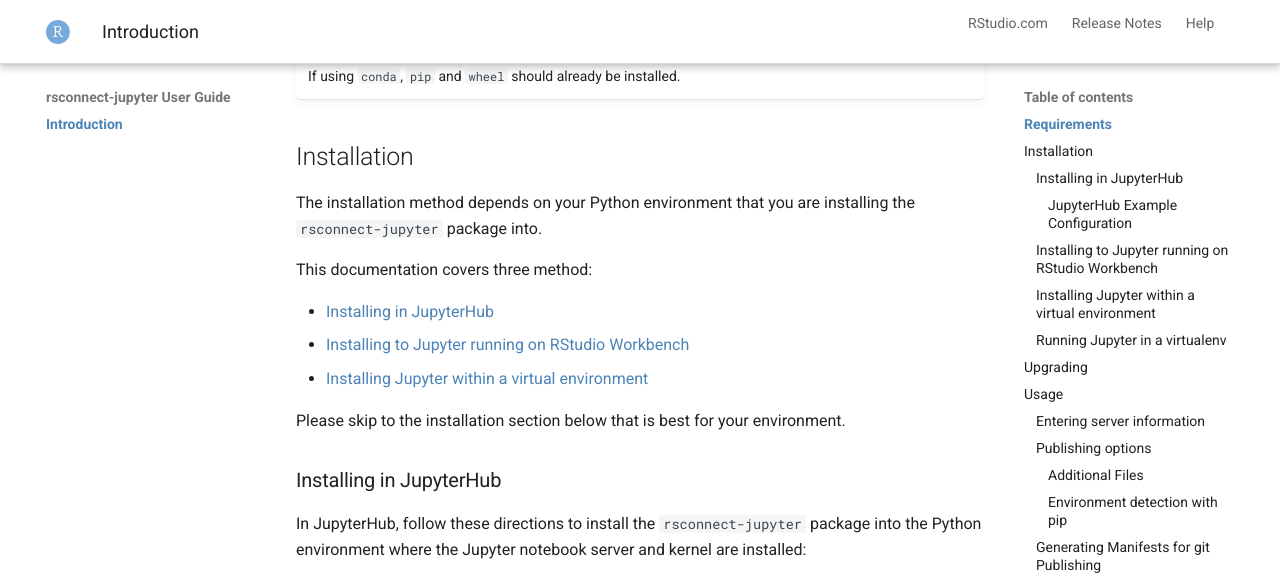
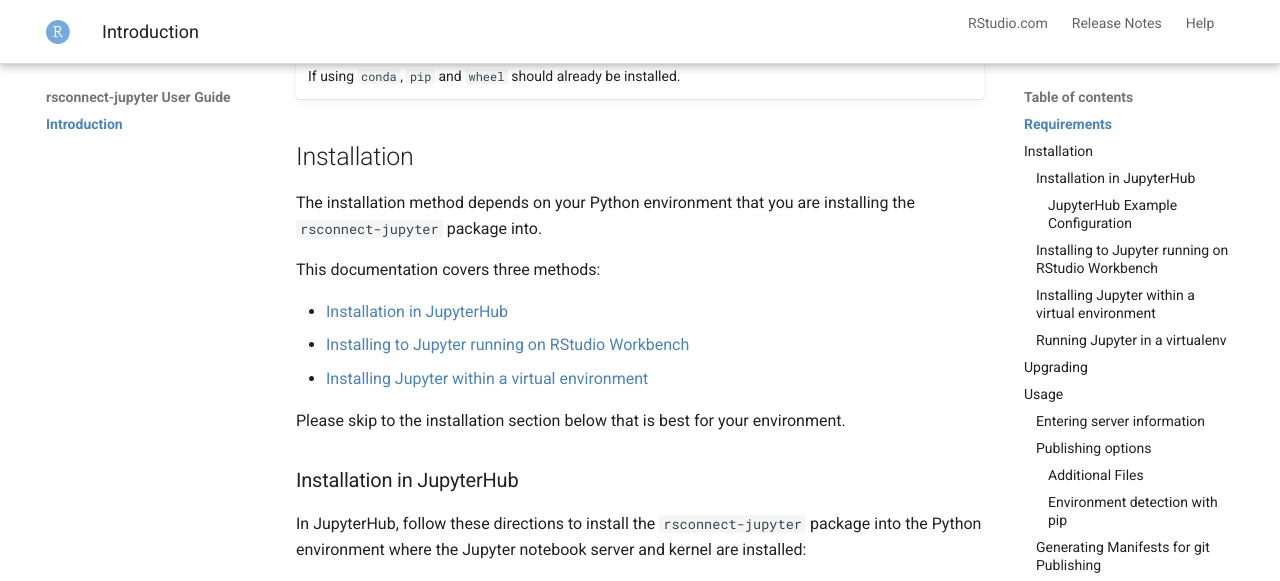
Before and after one commit to rstudio/rsconnect-jupyter, an MkDocs documentation site: the page built from docs/docs/index.md, in a window 1280 px wide and 900 px high, scrolled down 531 px. Shown: the top 581 px of the window. Built offline with MkDocs 1.6.1 and Material for MkDocs 9.7.7, drawn with Linux system fonts in a browser that asks for light colours.

Commit message:
Update index.md

```diff
--- a/docs/docs/index.md
+++ b/docs/docs/index.md
@@ -17,16 +17,16 @@
 
 The installation method depends on your Python environment that you are installing the `rsconnect-jupyter` package into.
 
-This documentation covers three method:
+This documentation covers three methods:
 
-- [Installing in JupyterHub](#installing-in-jupyterhub)
+- [Installation in JupyterHub](#installing-in-jupyterhub)
 - [Installing to Jupyter running on RStudio Workbench](#installing-to-jupyter-running-on-rstudio-workbench)
 - [Installing Jupyter within a virtual environment](#installing-jupyter-within-a-virtual-environment)
 
 Please skip to the installation section below that is best for your environment.
 
 
-### Installing in JupyterHub
+### Installation in JupyterHub
 
 In JupyterHub, follow these directions to install the
 `rsconnect-jupyter` package into the Python environment where the Jupyter
```
